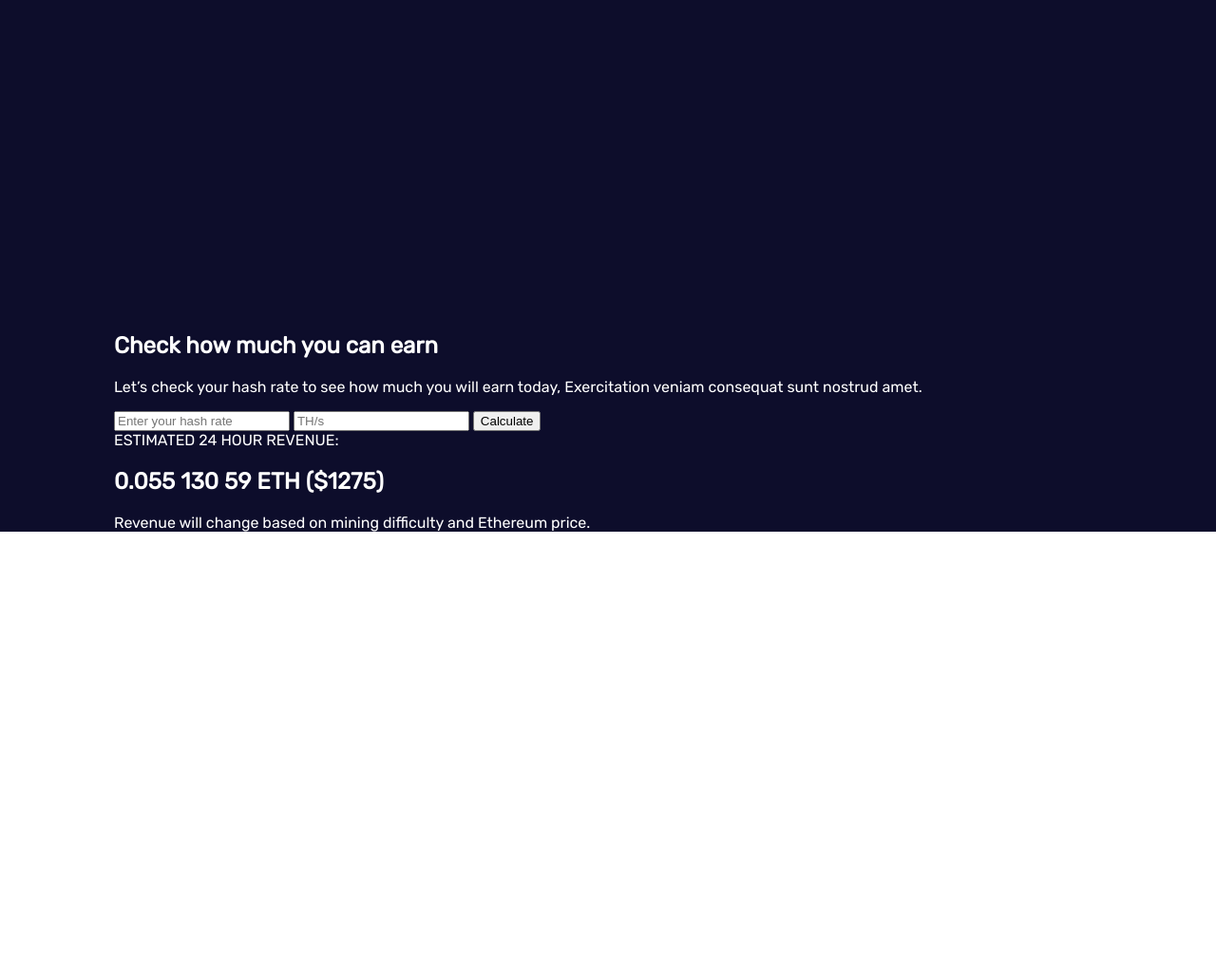
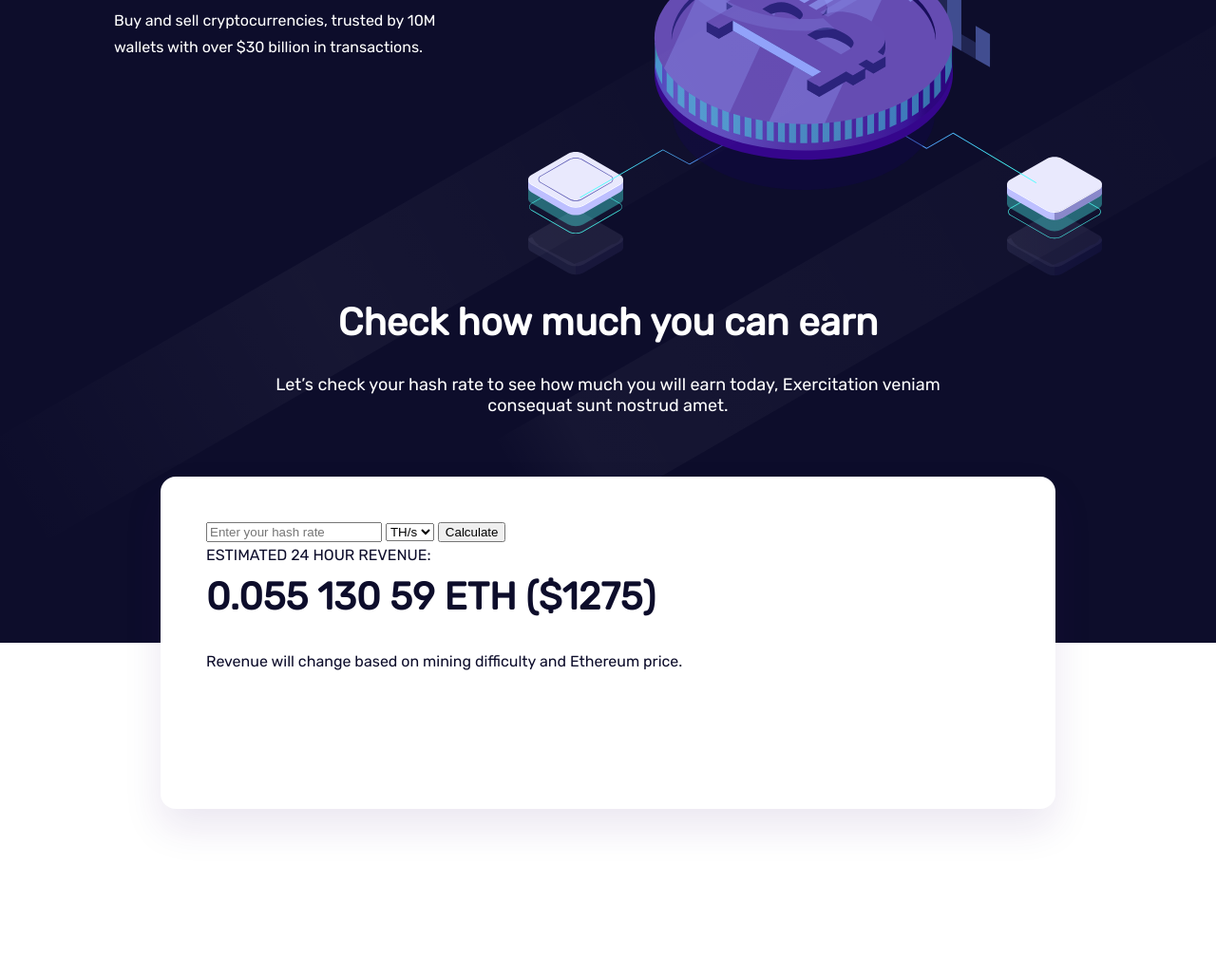
Before and after one commit to kuressaareametikool/crapo_TAK20, a plain HTML site: page index.html in a window 1280 px wide. Shown: the part 490-1518 px from the top of the page at 95% size. Before the commit the page ends 1050 px from the top, so only its background shows below. Drawn offline with Linux system fonts and the light colour scheme.

Commit message:
illustration, offset dialog

```diff
--- a/assets/css/index.css
+++ b/assets/css/index.css
@@ -25,6 +25,10 @@ html, body {
 *, *:after, *:before {
     box-sizing: border-box;
 }
+/* selleks, et tekstielementidel ei oleks mingeid imelikke margineid vaikimisi */
+h1, h2, h3, h4, h5, p {
+    margin: 0;
+}
 
 /* selleks, et body oleks alati täis kõrgusega */
 body {
@@ -34,17 +38,101 @@ body {
     font-family: 'Rubik', sans-serif;
     color: var(--color-light);
 }
-
+/* sisu keskele */
 .section {
+    display: flex;
+    flex-direction: column;
+    align-items: center;
+}
+/* max laius sisule */
+.container {
+    width: 100%;
+    max-width: 1440px;
     padding-left: 120px;
     padding-right: 120px;
 }
 
-.header {}
+/* tüpograafia */
+h1 {
+    font-size: 64px;
+    font-weight: 700;
+    margin-bottom: 24px;
+}
+h2 {
+    font-size: 40px;
+    line-height: 1.5;
+    margin-bottom: 24px;
+    font-weight: bold;
+}
+.text-sm {
+    font-size: 16px;
+    line-height: 28px;
+}
+.text-md {
+    font-size: 18px;
+}
+.text-lg {
+    font-size: 20px;
+}
+.text-center {
+    text-align: center;
+}
 
+.header {
+    position: absolute;
+    width: 100%;
+}
+
+/* hero section */
 .section-hero {
     background-color: var(--color-dark);
 }
+.section-hero .container {
+    background:
+    url(../img/illustration.svg)
+    right top 195px
+    no-repeat;
+}
 .section-hero .hero {
-    height: 100vh;
+    height: 100vh; /* 100% ekraani kõrgusest e. view-height */
+    display: flex;
+    flex-direction: column;
+    justify-content: center;
 }
+.hero-content {
+    width: 50%;
+    padding-right: 10px;
+}
+.hero-content p {
+    max-width: 70%;
+}
+.hero-continues {
+    display: flex;
+    flex-direction: column;
+    align-items: center;
+    position: relative;
+    padding-bottom: 175px;
+}
+.hero-continues-content {
+    margin-bottom: 64px;
+    max-width: 700px;
+}
+.hero-continues .dialog {
+    width: 942px;
+    box-shadow: 0 20px 40px rgba(57, 23, 119, 0.1);
+    position: absolute;
+    top: calc(100% - 175px);
+    height: 350px;
+}
+
+/* cards section */
+.section-cards {
+    min-height: 100vh;
+    color: var(--color-dark);
+}
+.card {
+    background: var(--color-light);
+    color: var(--color-dark);
+    border-radius: 16px;
+    padding: 48px;
+}
--- a/index.html
+++ b/index.html
@@ -14,22 +14,30 @@
       <nav class="header-nav"></nav>
     </header>
     <section class="section section-hero">
-      <div class="hero-container">
+      <div class="container">
         <div class="hero">
-          <h1>Fastest & secure platform to invest in crypto</h1>
-          <p>Buy and sell cryptocurrencies, trusted by 10M wallets with over $30 billion in transactions.</p>
+          <div class="hero-content">
+
+            <h1>Fastest & secure platform to invest in crypto</h1>
+            <p class="text-sm">Buy and sell cryptocurrencies, trusted by 10M wallets with over $30 billion in transactions.</p>
+
+          </div>
         </div>
         <div class="hero-continues">
-          <h2>Check how much you can earn</h2>
-          <p>Let’s check your hash rate to see how much you will earn today, Exercitation veniam consequat sunt nostrud amet.</p>
-          <div class="dialog">
+          <div class="text-center hero-continues-content">
+            <h2>Check how much you can earn</h2>
+            <p class="text-md">Let’s check your hash rate to see how much you will earn today, Exercitation veniam consequat sunt nostrud amet.</p>
+          </div>
+          <div class="dialog card">
             <div class="dialog-row">
               <input class="input-underline" placeholder="Enter your hash rate" type="text" id="hashrate">
-              <input class="input-underline" placeholder="TH/s" type="text" id="ths">
-              <button class="btn btn-primary">Calculate</button>
+              <select class="select-underline" id="ths">
+                <option selected>TH/s</option>
+              </select>
+              <button type="button" class="btn btn-primary">Calculate</button>
             </div>
             <span class="text-sm color-primary uppercase">ESTIMATED 24 HOUR REVENUE:</span>
-            <h2>0.055 130 59 ETH ($1275)</h2>
+            <h2>0.055 130 59 ETH <span class="color-primary">($1275)</span></h2>
             <span class="text-sm color-primary uppercase">Revenue will change based on mining difficulty and Ethereum price.</span>
           </div>
         </div>
```
